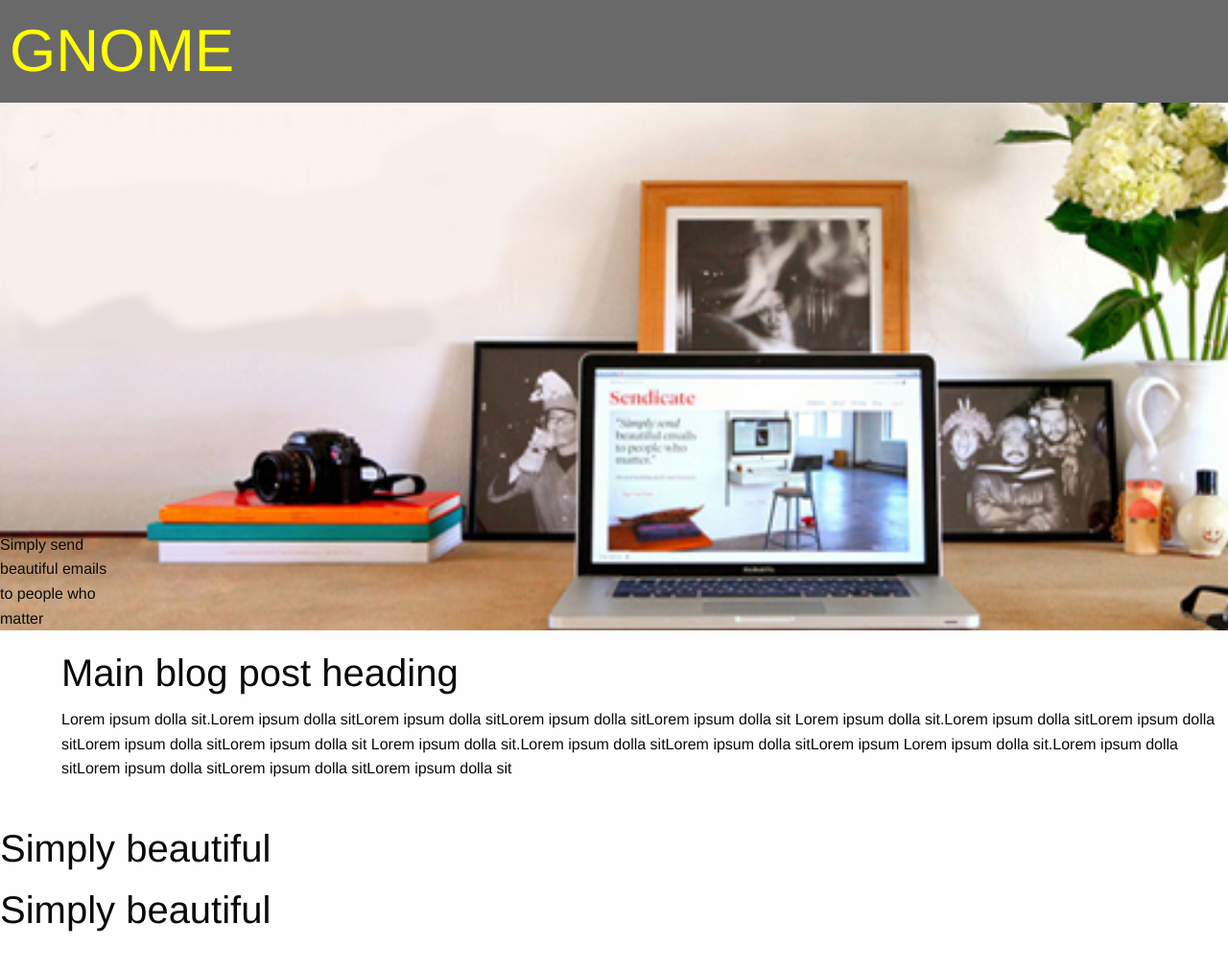
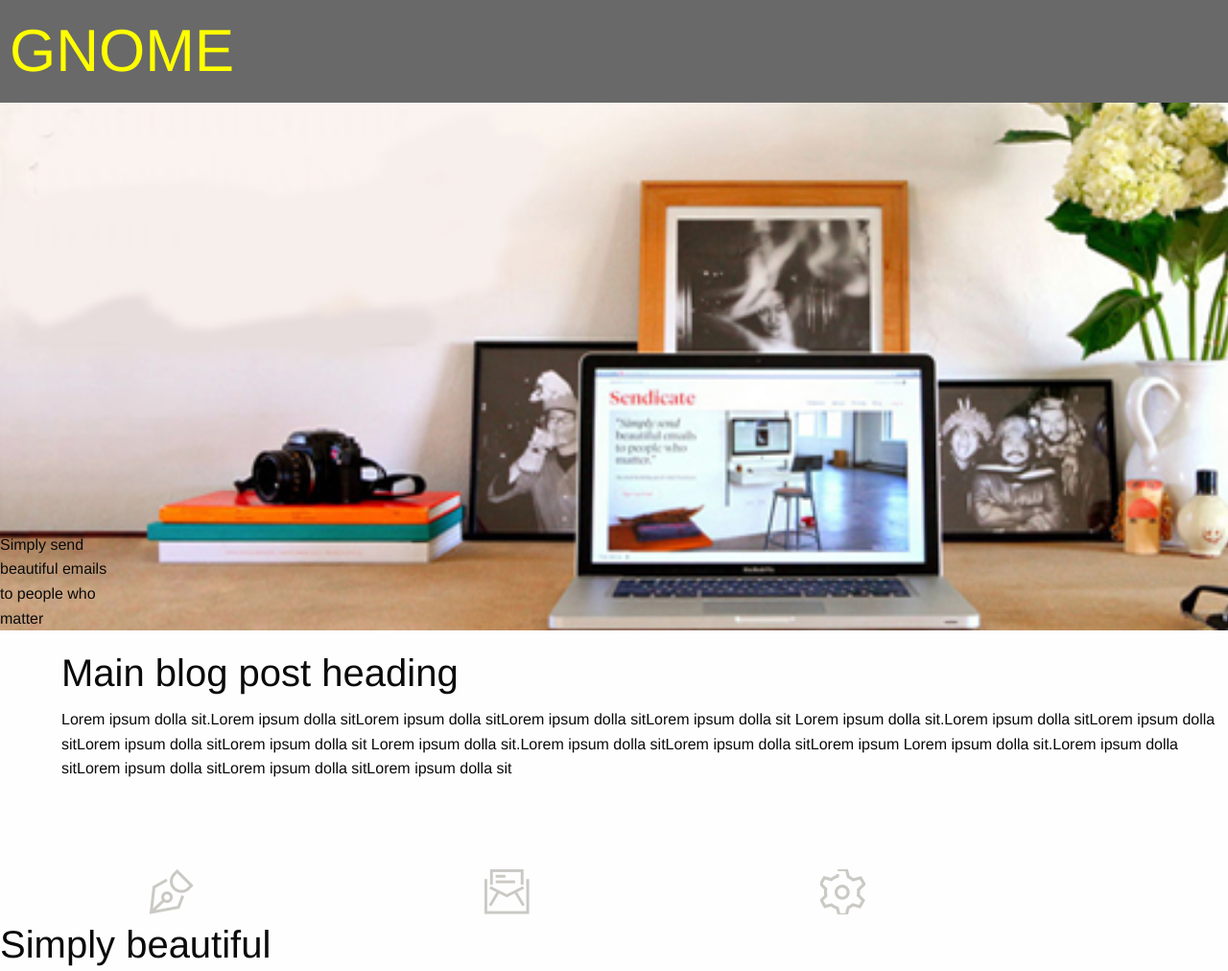
Before and after one commit to bakslash/Gnome, a plain HTML site: page index.html in a window 1280 px wide. Shown: the whole page at 96% size. Before the commit the page ends 976 px from the top, so only its background shows below. Drawn offline with Linux system fonts and the light colour scheme.

Commit message:
logo row

```diff
--- a/index.html
+++ b/index.html
@@ -30,12 +30,22 @@
 
     </div>
 
-    <div class="large collumn-3">
-        <h2>Simply beautiful</h2>
+    <div class="row">
+        <div class="logo">
+            <div class="small-2 large-4 columns"><img src="images/logo_editable.png">
+                <!-- ... -->
+            </div>
+            <div class="small-4 large-4 columns"><img src="images/logo_pro.png">
+                <!-- ... -->
+            </div>
+            <div class="small-6 large-4 columns"><img src="images/logo_versatile.png">
+                <!-- ... -->
+            </div>
+        </div>
+    </div>
 
 
-    </div>
-    <div class="medium collumn-6">
+    <div class="large collumn-6">
         <h2>Simply beautiful</h2>
 
     </div>
```
